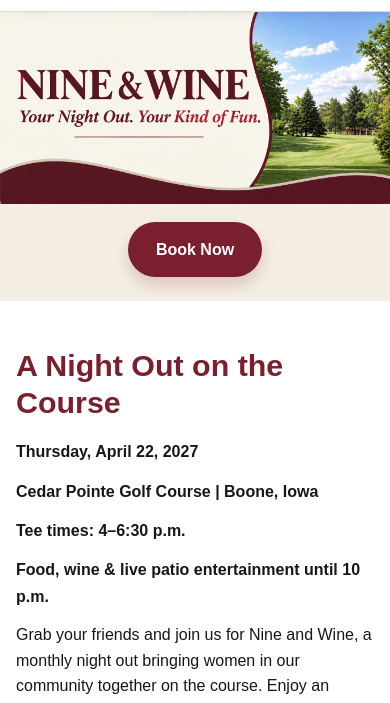
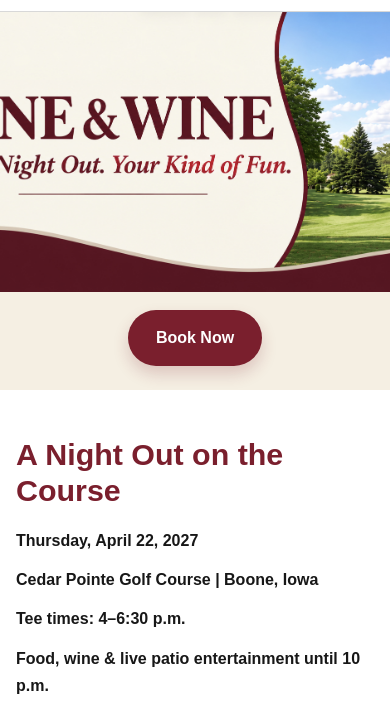
Before and after one commit to esmith-06/group-website-project, a plain HTML site: page landing-page.html in a window 390 px wide. Shown: the part 121-824 px from the top of the page. Drawn offline with Linux system fonts and the light colour scheme.

Commit message:
Restore the working burgundy styling, remove sticky header behavior, shorten the hero without stretching, and keep the booking CTA stable while preserving the form functionality.

```diff
--- a/styles.css
+++ b/styles.css
@@ -46,12 +46,11 @@ select {
 }
 
 .topbar {
-  position: sticky;
-  top: 0;
+  position: static;
   background: var(--white);
   border-bottom: 1px solid #d8d8d8;
   box-shadow: 0 2px 8px rgba(0, 0, 0, 0.04);
-  z-index: 100;
+  z-index: 1;
 }
 
 .container {
@@ -97,9 +96,15 @@ select {
 }
 
 .top-nav a:hover,
+.top-nav a:focus-visible,
 .top-nav a.active {
   background: var(--nav-hover);
   color: var(--burgundy-dark);
+}
+
+.top-nav a:focus-visible {
+  outline: 3px solid #1d63b0;
+  outline-offset: 2px;
 }
 
 main {
@@ -126,8 +131,11 @@ main {
 .hero-image {
   display: block;
   width: 100%;
-  height: auto;
+  height: clamp(340px, 42vw, 620px);
+  object-fit: cover;
+  object-position: center 28%;
   max-width: 100%;
+  background: #f5efe3;
 }
 
 .sr-only {
@@ -152,7 +160,7 @@ main {
   font-weight: 700;
   text-decoration: none;
   cursor: pointer;
-  transition: background-color 0.2s ease, transform 0.2s ease;
+  transition: background-color 0.2s ease, color 0.2s ease;
   box-shadow: 0 8px 16px rgba(122, 31, 45, 0.2);
   min-height: 44px;
 }
@@ -160,7 +168,12 @@ main {
 .primary-button:hover,
 .primary-button:focus-visible {
   background: var(--burgundy-dark);
-  transform: translateY(-1px);
+  color: var(--white);
+  transform: none;
+}
+
+.primary-button:active {
+  transform: none;
 }
 
 .primary-button:focus-visible,
@@ -175,10 +188,16 @@ button:focus-visible {
 
 .hero-cta {
   position: absolute;
-  left: 35.5%;
-  top: 71%;
-  transform: translate(-50%, -50%);
+  left: 50%;
+  bottom: 12%;
+  transform: translateX(-50%);
   z-index: 2;
+}
+
+.hero-cta:hover,
+.hero-cta:focus-visible,
+.hero-cta:active {
+  transform: translateX(-50%);
 }
 
 .content-shell {
@@ -196,7 +215,7 @@ button:focus-visible {
 }
 
 .section-copy {
-  max-width: 760px;
+  max-width: none;
   margin: 0;
   text-align: left;
 }
@@ -479,6 +498,11 @@ button:focus-visible {
     grid-template-columns: 1fr;
   }
 
+  .hero-image {
+    height: clamp(270px, 56vw, 440px);
+    object-position: center 24%;
+  }
+
   .content-shell {
     padding-left: 16px;
     padding-right: 16px;
@@ -501,14 +525,15 @@ button:focus-visible {
   }
 
   .hero-image-wrap {
-    position: static;
+    position: relative;
     display: block;
   }
 
   .hero-image {
     width: 100%;
     max-width: 100%;
-    height: auto;
+    height: clamp(260px, 72vw, 420px);
+    object-position: center 20%;
   }
 
   .hero-cta {
@@ -520,6 +545,12 @@ button:focus-visible {
     width: max-content;
     margin: 18px auto 24px;
     text-align: center;
+  }
+
+  .hero-cta:hover,
+  .hero-cta:focus-visible,
+  .hero-cta:active {
+    transform: none;
   }
 }
 
```
